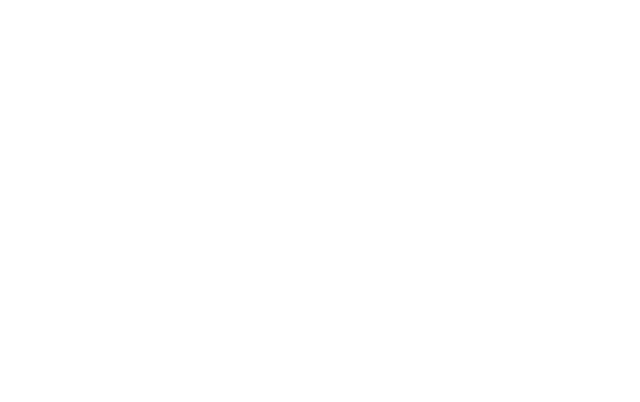
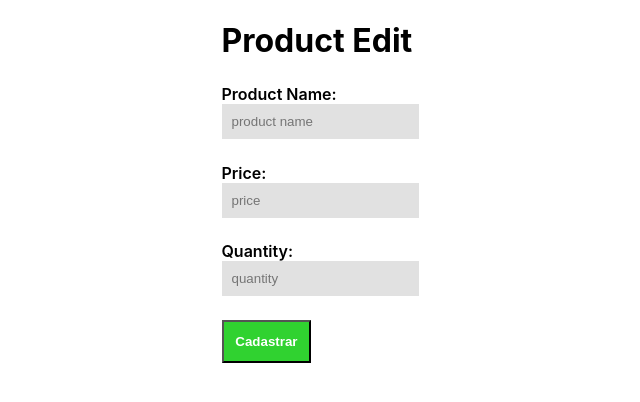
Before and after one commit to Wilson-Pedro/product-spring-react, a React (Create React App) app in the folder front/: page /productEdit in a window 1280 px wide. Before the commit this address had no page. Shown: the top 402 px of the page, without its empty margins (320-960 px from the left). Built offline with nearby package versions, Linux system fonts and the light colour scheme.

Commit message:
feat: EditProduct screen

```diff
--- a/front/src/App.js
+++ b/front/src/App.js
@@ -2,16 +2,19 @@
 import React from "react";
 import { BrowserRouter as Router, Route, Routes, Link } from "react-router-dom";
 import Home from "./screens/Home.jsx";
+import FormEdit from "./screens/EditProduct.jsx"
 
 function App() {
   return (
     <Router>
       <nav>
         <Link to="/"></Link>
+        <Link to="/productEdit"></Link>
       </nav>
 
       <Routes>
         <Route path="/" element={<Home />} />
+        <Route path="/productEdit" element={<FormEdit />} />
       </Routes>
     </Router>
   );
--- /dev/null
+++ b/front/src/layout/FormEdit.jsx
@@ -0,0 +1,64 @@
+import React, { useState } from "react";
+import styles from './Form.module.css';
+
+export default function FormEdit({ handleUpdate, productData }) {
+
+    const [product, setProduct] = useState(productData || {});
+
+    const update = (e) => {
+        e.preventDefault();
+        handleUpdate();
+    }
+
+    function handleChange(e) {
+        setProduct({ ...product, [e.target.name]: e.target.value })
+    }
+
+    return (
+        <form onSubmit={update} className={styles.form} >
+            <div>
+                <h1>Product Edit</h1>
+            </div>
+            <div className={styles.divInput}>
+                <label className={styles.label} htmlFor="">Product Name: </label> <br/>
+                <input
+                    className={styles.input}
+                    type="text"
+                    id="name"
+                    name="name"
+                    placeholder="product name"
+                    onChange={handleChange}
+                    value={product.name ? product.name : ''}
+                />
+            </div>
+
+            <div className={styles.divInput}>
+                <label className={styles.label} htmlFor="">Price: </label> <br/>
+                <input
+                    className={styles.input}
+                    type="text"
+                    id="price"
+                    name="price"
+                    placeholder="price"
+                    onChange={handleChange}
+                    value={product.price ? product.price : ''}
+                />
+            </div>
+
+            <div className={styles.divInput}>
+                <label className={styles.label} htmlFor="">Quantity: </label> <br/>
+                <input
+                    className={styles.input}
+                    type="text"
+                    id="quantity"
+                    name="quantity"
+                    placeholder="quantity"
+                    onChange={handleChange}
+                    value={product.quantity ? product.quantity : ''}
+                />
+            </div>
+
+            <button className={styles.button}>Cadastrar</button>
+        </form>
+    )
+}
--- a/front/src/layout/Table.jsx
+++ b/front/src/layout/Table.jsx
@@ -2,10 +2,17 @@
 import styles from './Table.module.css';
 import { FaEdit } from "react-icons/fa";
 import { FaTrashAlt } from "react-icons/fa";
+import { useNavigate } from "react-router-dom";
 
 export default function Table() {
 
     const [products, setProducts] = useState([]);
+
+    const navigate = useNavigate();
+
+    const goToProductEdit = () => {
+        navigate("/productEdit");
+    }
 
     useEffect(() => {
         fetch("http://localhost:8080/products", {
@@ -33,14 +40,22 @@
             </tr>
         </thead>
         <tbody>
+            <tr>
+                <th>1</th>
+                <th>Computer</th>
+                <th>1500</th>
+                <th>1</th>
+                <th className={styles.icon}  onClick={goToProductEdit}><FaEdit /></th>
+                <th className={styles.icon} ><FaTrashAlt /></th>
+            </tr>
             {products.map((product) => (
                 <tr>
                     <th>{product.id}</th>
                     <th>{product.name}</th>
                     <th>{product.price}</th>
                     <th>{product.quantity}</th>
-                    <th><FaEdit /></th>
-                    <th><FaTrashAlt /></th>
+                    <th className={styles.icon} onClick={goToProductEdit}><FaEdit /></th>
+                    <th className={styles.icon} ><FaTrashAlt /></th>
                 </tr>
             ))}
         </tbody>
--- /dev/null
+++ b/front/src/screens/EditProduct.jsx
@@ -0,0 +1,11 @@
+import React from "react";
+import styles from './EditProduct.module.css';
+import FormEdit from '../layout/FormEdit'
+
+export default function EditProduct() {
+    return(
+        <div className={styles.container}>
+            <FormEdit />
+        </div>
+    )
+}
--- /dev/null
+++ b/front/src/screens/EditProduct.module.css
@@ -0,0 +1,7 @@
+.container {
+    width: 100%;
+    height: 100%;
+    display: flex;
+    justify-content: center;
+    align-items: center;
+}
```
